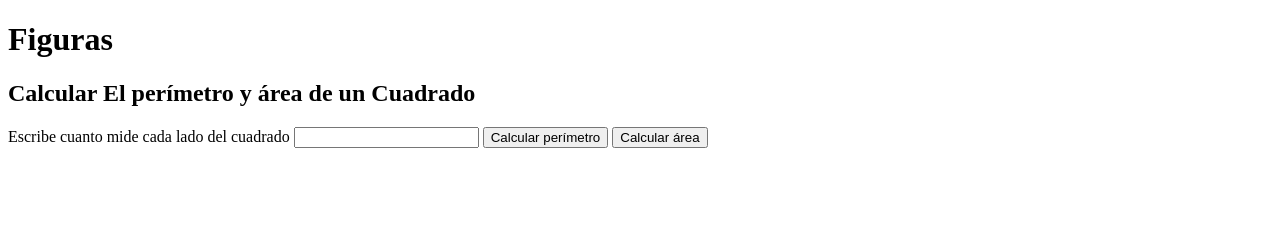
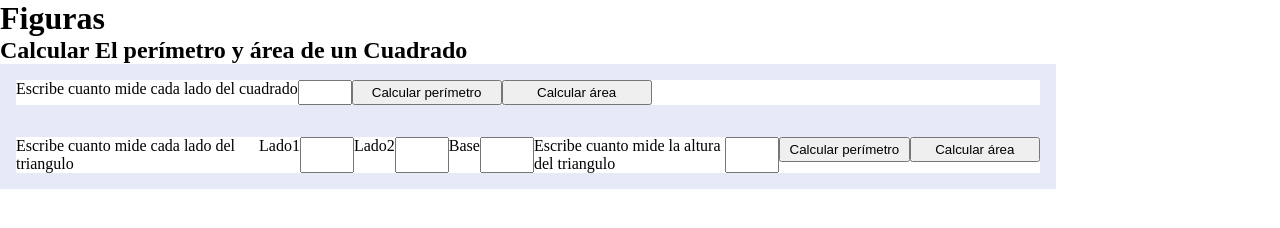
Before and after one commit to AndyLupa/javascript, a plain HTML site: page proyecto_1/index.html in a window 1280 px wide. Drawn offline with Linux system fonts and the light colour scheme.

Commit message:
perimetro_area_triangulo

```diff
--- a/proyecto_1/css.css
+++ b/proyecto_1/css.css
@@ -0,0 +1,26 @@
+*{
+    padding: 0px;
+    margin: 0px;
+}
+
+form{
+    display: flex;
+    width: 80%;
+    height: 30%;
+    border: 1em solid rgb(230, 234, 247);
+}
+
+#sec_triangulo{
+    display: flex;
+    flex-direction: row;
+    justify-content: space-between;
+}
+
+input{
+    width: 50px;
+}
+
+button{
+    width: 150px;
+    height: 25px;
+}
--- a/proyecto_1/index.html
+++ b/proyecto_1/index.html
@@ -17,10 +17,28 @@
                 <button type="button" onclick="calcular_perimetro_cuadrdo()">Calcular perímetro</button>
                 <button type="button" onclick="calcular_area_cuadrdo()">Calcular área</button>
             </form>
+
+            <form action="">
+                <label for="">Escribe cuanto mide cada lado del triangulo</label>
+
+                <section id="sec_triangulo">
+                    <label for="inputTriangulo">Lado1</label>
+                    <input id="inputTriangulo" type="number">
+                    <label for="inputTriangulo2">Lado2</label>
+                    <input id="inputTriangulo2" type="number">
+                    <label for="inputTriangulo3">Base</label>
+                    <input id="inputTriangulo3" type="number">
+                    <label for="inputTrianguloAltura">Escribe cuanto mide la altura del triangulo</label>
+                    <input id="inputTrianguloAltura" type="number">
+                </section>
+                <button type="button" onclick="calcular_perimetro_triangulo()">Calcular perímetro</button>
+                <button type="button" onclick="calcular_area_triangulo()">Calcular área</button>
+            </form>
+
         </section>
     </header>
 
-
+    <link rel="stylesheet" href="./css.css">
     <script src="./js.js"></script>
 </body>
 </html>
--- a/proyecto_1/js.js
+++ b/proyecto_1/js.js
@@ -27,13 +27,27 @@ function area_circulo(radio){
 
 function calcular_perimetro_cuadrdo(){
     let valor = document.querySelector("#inputCuadrado").value;
-    alert("Perímetro :" + perimetro_cuadrado(valor));
+    alert("Perímetro Cuadrado:" + perimetro_cuadrado(valor));
 
 }
 
 
 function calcular_area_cuadrdo(){
     let valor = document.querySelector("#inputCuadrado").value;
-    alert("Área :" + area_cuadrado(valor));
+    alert("Área Cuadrado:" + area_cuadrado(valor));
 
 }
+
+function calcular_perimetro_triangulo(){
+    let valor1 = document.querySelector("#inputTriangulo").value;
+    let valor2 = document.querySelector("#inputTriangulo2").value;
+    let valor3 = document.querySelector("#inputTriangulo3").value;
+    alert("Perímetro Triánguulo:" + perimetro_triangulo(valor1,valor2,valor3));
+
+}
+
+function calcular_area_triangulo(){
+    let valor3 = document.querySelector("#inputTriangulo3").value;
+    let altura = document.querySelector("#inputTrianguloAltura").value;
+    alert("Área Triánguulo:" + area_triangulo(valor3,altura));
+}
```
